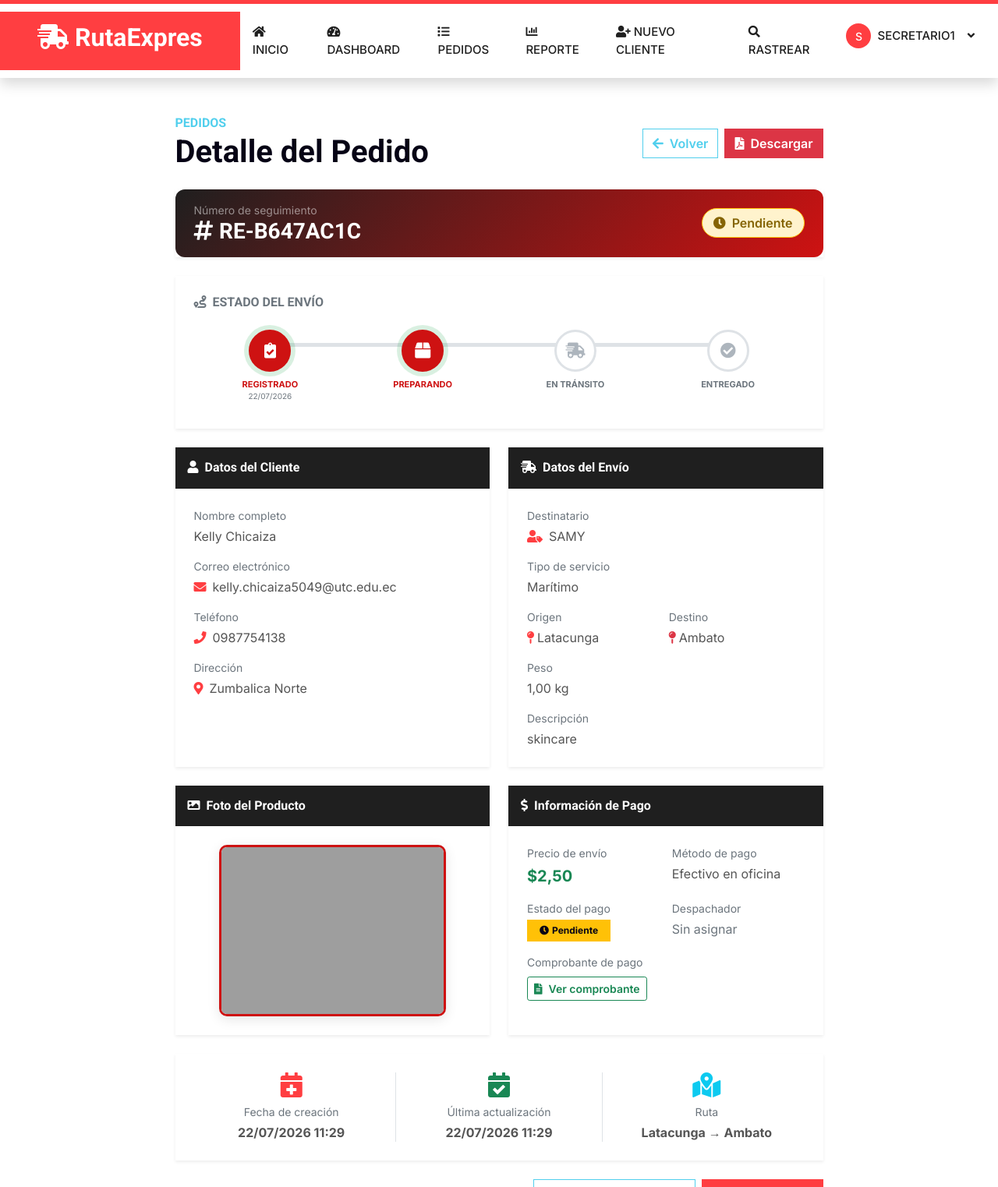
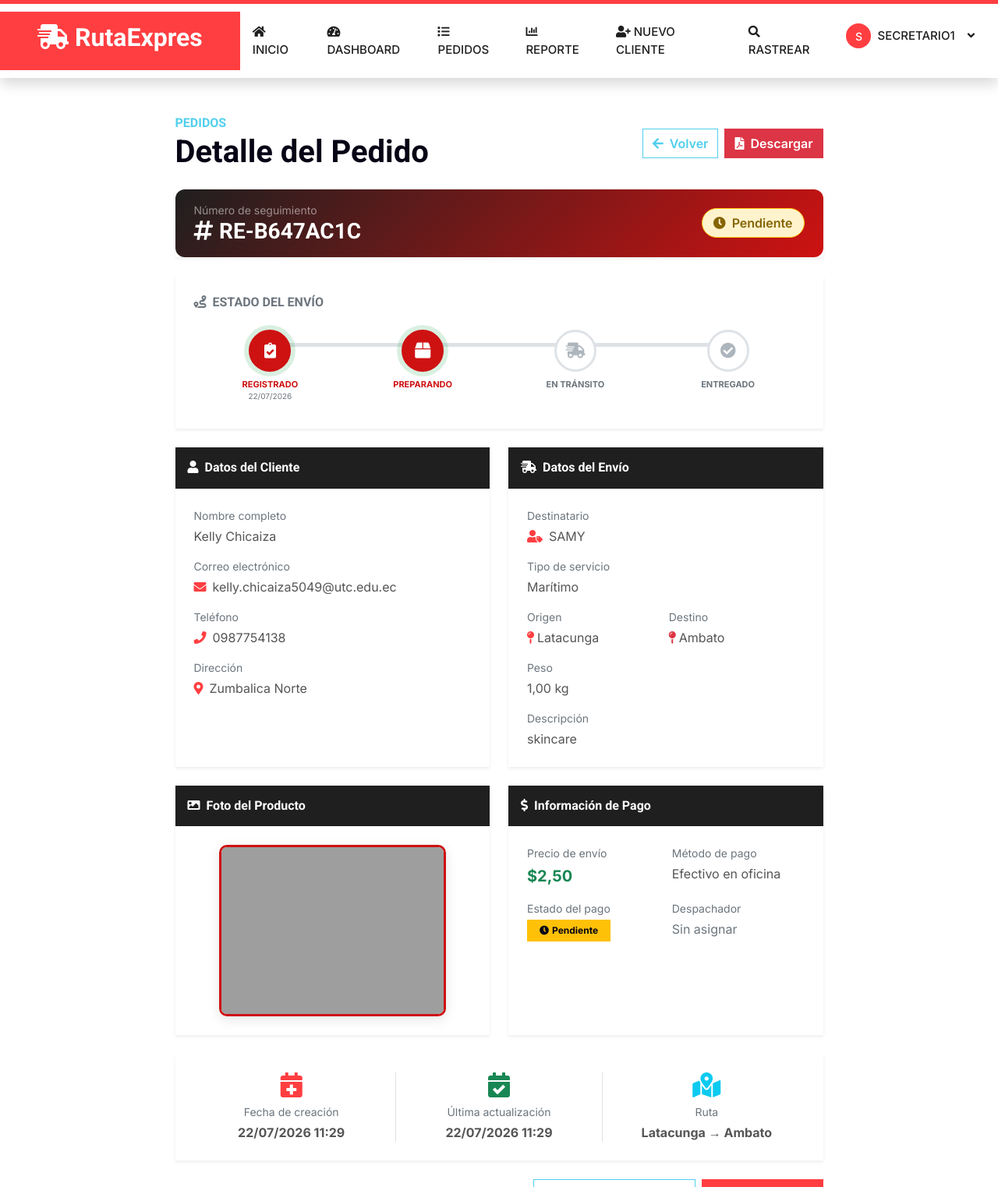
Before and after one commit to JenniferDefaz/RutaExpres, a Django app: a page that uses pedido/templates/detalle_pedido.html in a window 1280 px wide. Shown: the top 1523 px of the page at 78% size. Run offline with Django 5.2, Linux system fonts and the light colour scheme; a user stored in the database is signed in; data comes from the database, SQL or seed files in the repository; some libraries are stand-ins or nearby versions; grey boxes are pictures that could not be loaded.

Commit message:
Ocultar boton de comprobante cuando el metodo de pago es efectivo en oficina

```diff
--- a/pedido/templates/detalle_pedido.html
+++ b/pedido/templates/detalle_pedido.html
@@ -249,7 +249,7 @@
                                         {% endif %}
                                     </p>
                                 </div>
-                                {% if pedido.comprobante_pago %}
+                                {% if pedido.comprobante_pago and pedido.metodo_pago != 'efectivo' %}
                                 <div class="col-12">
                                     <p class="text-muted small mb-2">Comprobante de pago</p>
                                     <a href="{{ pedido.comprobante_pago.url }}" target="_blank" class="btn btn-sm btn-outline-success">
```
